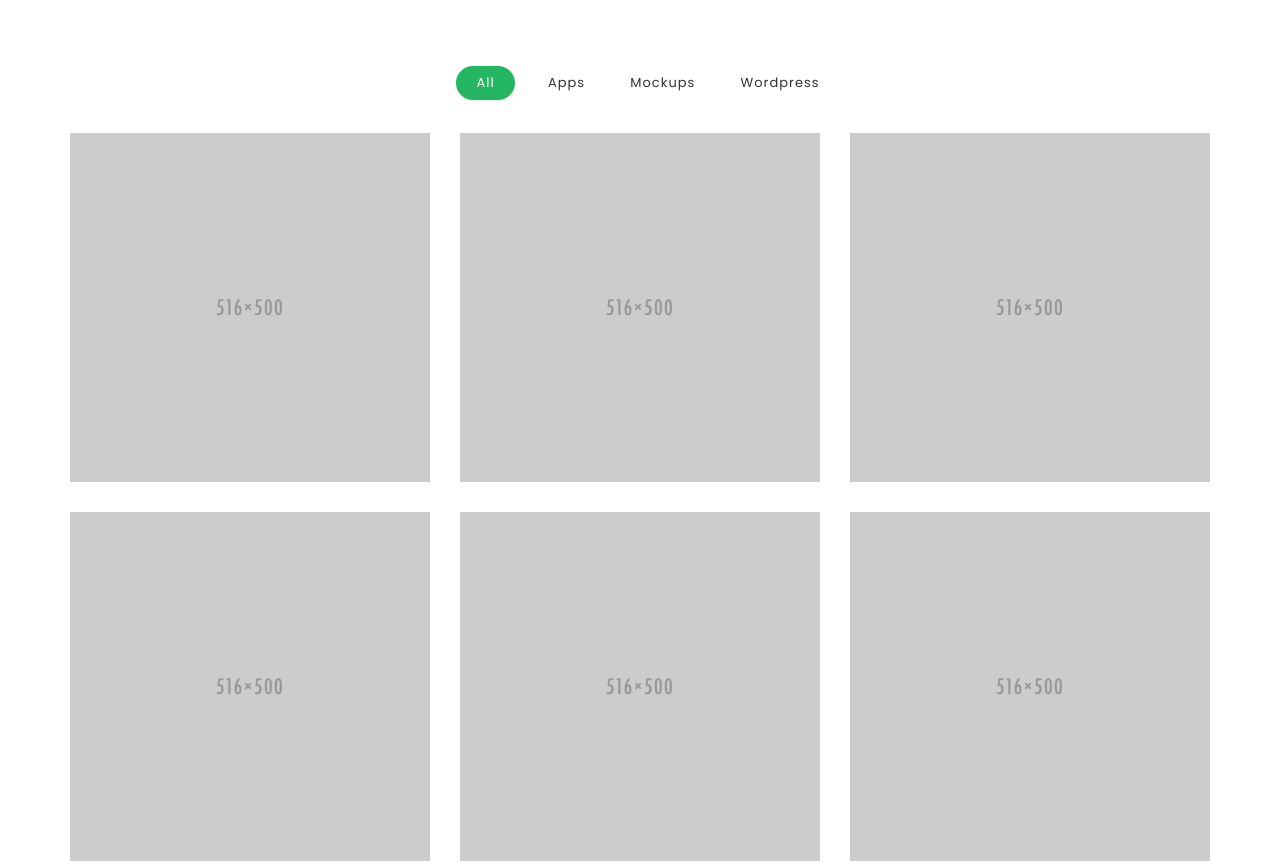
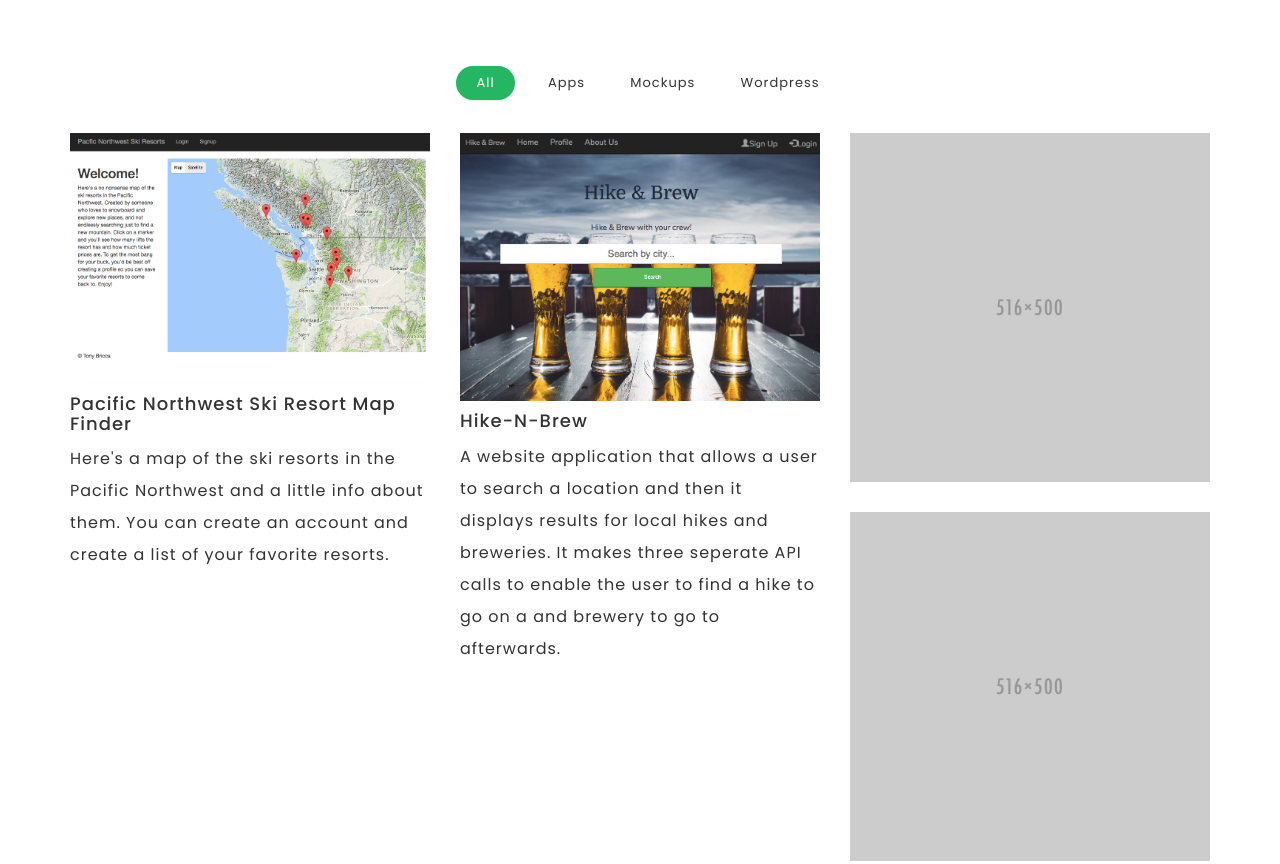
Before and after one commit to tbricca/tony-portfolio, a plain HTML site: page rolling/index.html in a window 1280 px wide. Shown: the part 1520-2384 px from the top of the page. Drawn offline with Linux system fonts and the light colour scheme; some packages are replaced by stand-ins of ours.

Commit message:
added portfolio images and links, changed up background image

```diff
--- a/rolling/css/style.css
+++ b/rolling/css/style.css
@@ -319,8 +319,6 @@ body.loaded #preloader{
     }
 }
 
-
-
 /* Home Section and Navigation Menu */
 
 .home-section {
@@ -330,9 +328,10 @@ body.loaded #preloader{
 .home-section-background {
     position: relative;
     height: 100%;
-    background: url(../images/bg/background.jpg);
+    background: url(../images/bg/port-background.jpg);
     background-size: cover;
-    z-index: 1;
+    z-index: .5;
+    /* this is what dims the image  */
 }
 
 .home-section-background:after {
--- a/rolling/index.html
+++ b/rolling/index.html
@@ -172,17 +172,36 @@
 
                     <div class="col-md-4 col-sm-6 col-xs-12 mix apps">
                         <div class="item">
-                            <a href="images/portfolio/1.jpg" class="portfolio-popup" title="Project Title">
-                                <img src="images/portfolio/1.jpg" alt="">
+                            <a href="images/portfolio/1.jpg" title="Project Title">
+                                <a href="https://pnw-skimaps.herokuapp.com/"><img src="images/portfolio/ski-map.jpg" alt=""></a>
                             </a>
+                            <div>
+                                <h4>
+                                    Pacific Northwest Ski Resort Map Finder
+                                </h4>
+                                <p>
+                                    Here's a map of the ski resorts in the Pacific Northwest and a little info about them. You can
+                                    create an account and create a list of your favorite resorts.
+                                </p>
+                            </div>
                         </div>
                     </div>
 
                     <div class="col-md-4 col-sm-6 col-xs-12 mix mockups">
                         <div class="item">
                             <a href="images/portfolio/2.jpg" class="portfolio-popup" title="Project Title">
-                                <img src="images/portfolio/2.jpg" alt="">
+                                <a href="https://damp-peak-43636.herokuapp.com/"><img src="images/portfolio/hike-n-brew.jpg" alt=""></a>
                             </a>
+                            <div>
+                                <h4>
+                                    Hike-N-Brew
+                                </h4>
+                                <p>
+                                    A website application that allows a user to search a location and then it displays results for local
+                                    hikes and breweries. It makes three seperate API calls to enable the user to find a hike to go on a and
+                                    brewery to go to afterwards.
+                                </p>
+                            </div>
                         </div>
                     </div>
 
```
Also changed, not shown: rolling/images/bg/port-background.jpg (added), rolling/images/portfolio/hike-n-brew.jpg (added), rolling/images/portfolio/ski-map.jpg (added), rolling/images/portfolio/ski-resorts.jpg (added), rolling/images/portfolio/ski-resorts.png (added).
